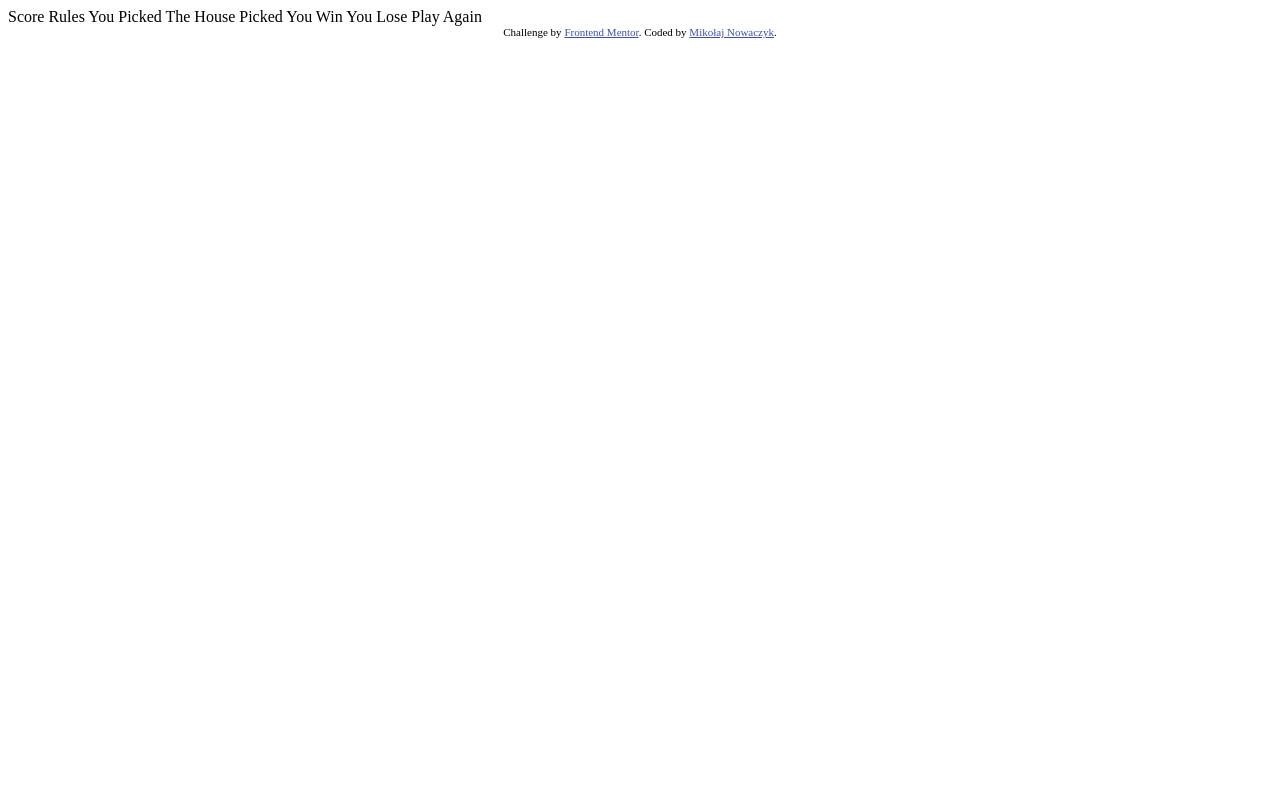
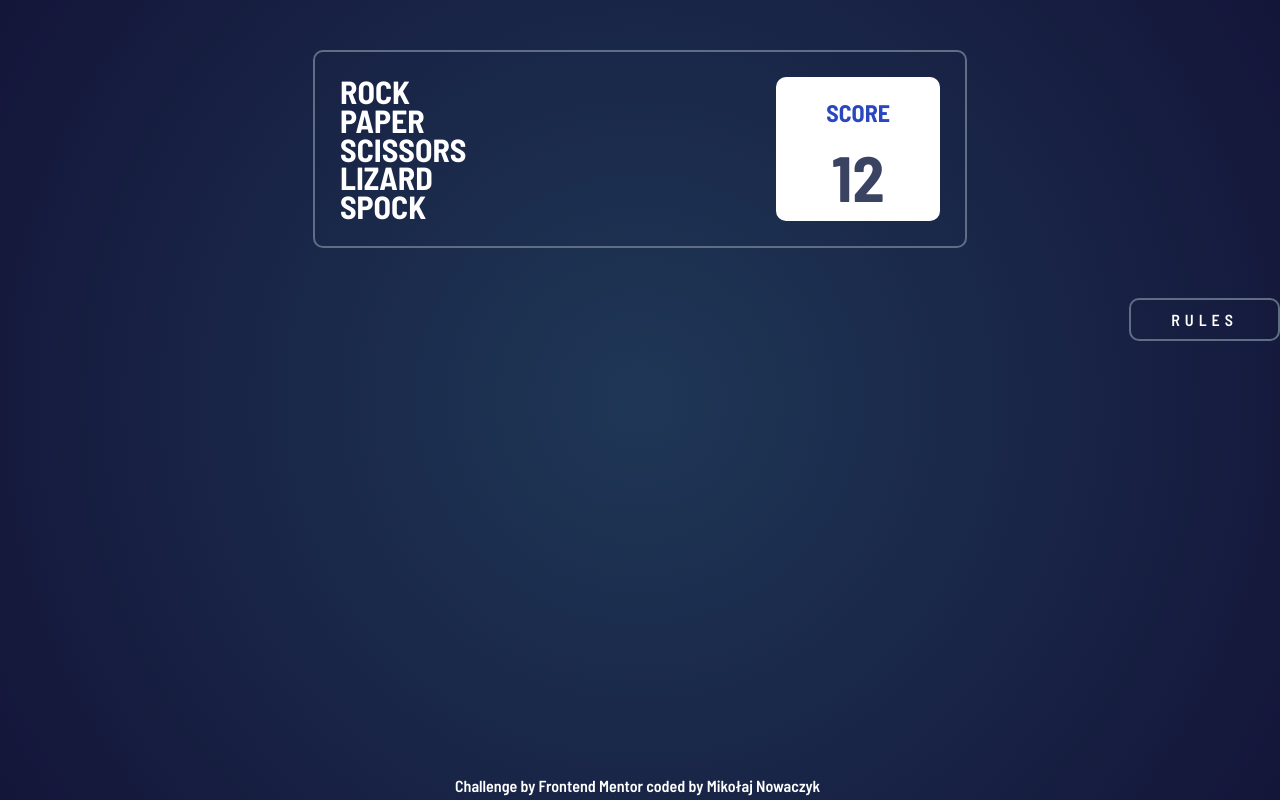
Before and after one commit to mikolajnowaczyk/rock-paper-scissors, a plain HTML site: page index.html in a window 1280 px wide. Drawn offline with Linux system fonts and the light colour scheme.

Commit message:
Basic layout
Add color themes,
add styled score board,
add styled footer,
add styled rules button

```diff
--- a/index.html
+++ b/index.html
@@ -4,44 +4,34 @@
 <head>
   <meta charset="UTF-8">
   <meta name="viewport" content="width=device-width, initial-scale=1.0">
-  <!-- displays site properly based on user's device -->
-
   <link rel="icon" type="image/png" sizes="32x32" href="./images/favicon-32x32.png">
-
+  <link rel="stylesheet" href="style.css">
+  <link href="https://fonts.googleapis.com/css2?family=Barlow+Semi+Condensed:wght@600;700&display=swap"
+    rel="stylesheet">
   <title>Rock, Paper, Scissors</title>
-
-  Score
-  Rules
-
-  You Picked
-  The House Picked
-
-  You Win
-  You Lose
-
-  Play Again
-
-  <!-- Feel free to remove these styles or customise in your own stylesheet 👍 -->
-  <style>
-    .attribution {
-      font-size: 11px;
-      text-align: center;
-    }
-
-    .attribution a {
-      color: hsl(228, 45%, 44%);
-    }
-  </style>
 </head>
 
 <body>
+  <header class="header">
+    <div class="title">
+      <p>ROCK</p>
+      <p>PAPER</p>
+      <p>SCISSORS</p>
+      <p>LIZARD</p>
+      <p>SPOCK</p>
+    </div>
+    <div class="scoreContainer">
+      <p class="scoreTitle">SCORE</p>
+      <p class="score">12</p>
+    </div>
+  </header>
 
-
-
+  <button class="btnRules">RULES</button>
   <div class="attribution">
-    Challenge by <a href="https://www.frontendmentor.io?ref=challenge" target="_blank">Frontend Mentor</a>.
-    Coded by <a href="#">Mikołaj Nowaczyk</a>.
+    Challenge by <a href="https://www.frontendmentor.io?ref=challenge" target="_blank">Frontend Mentor</a>
+    coded by <a href="https://github.com/mikolajnowaczyk">Mikołaj Nowaczyk</a>
   </div>
+  <script src="script.js" defer></script>
 </body>
 
 </html>
--- /dev/null
+++ b/style.css
@@ -0,0 +1,95 @@
+body {
+  margin: 0;
+  padding: 0;
+}
+
+html {
+  background-color: black;
+  color: white;
+  width: 100%;
+  height: 100%;
+  background: radial-gradient(circle, hsl(214, 47%, 23%) 0%, hsl(237, 49%, 15%) 100%);
+  font-family: 'Barlow Semi Condensed', sans-serif;
+  font-weight: 700;
+}
+
+.header {
+  display: flex;
+  justify-content: space-between;
+  border: 2px solid hsl(217, 16%, 45%);
+  border-radius: 10px;
+  width: 600px;
+  padding: 25px;
+  margin: 50px auto;
+}
+
+.title {
+  /* border: pink 1px solid; */
+}
+
+.title p {
+  font-size: 2rem;
+  margin: 0;
+  line-height: 1.8rem;
+}
+
+.scoreContainer {
+  background-color: white;
+  padding: 0px 50px;
+  display: flex;
+  flex-direction: column;
+  justify-content: space-between;
+  text-align: center;
+  border-radius: 10px;
+}
+
+.scoreTitle {
+  font-size: 1.5rem;
+  padding-top: 1rem;
+  margin: auto 0;
+  display: block;
+  color: hsl(229, 64%, 46%);
+}
+
+.score {
+  padding: 0;
+  margin: auto 0;
+  display: block;
+  font-size: 4rem;
+  color: hsl(229, 25%, 31%);
+}
+
+.attribution {
+  margin: 0 auto;
+  width: 370px;
+  font-weight: 300;
+  position: absolute;
+  bottom: 0;
+  left: 50%;
+  transform: translate(-50%, 0);
+  height: 1.5rem;
+}
+
+.attribution a {
+  color: white;
+  text-decoration: none;
+}
+
+.attribution a:hover {
+  color: hsl(217, 16%, 45%);
+}
+
+.btnRules {
+  display: block;
+  background: transparent;
+  color: white;
+  cursor: pointer;
+  border-radius: 10px;
+  border: hsl(217, 16%, 45%) 2px solid;
+  font-family: 'Barlow Semi Condensed', sans-serif;
+  font-weight: 600;
+  font-size: 1rem;
+  letter-spacing: 5px;
+  padding: 10px 40px;
+  float: right;
+}
```
Also changed, not shown: script.js (added), 1 other file.
